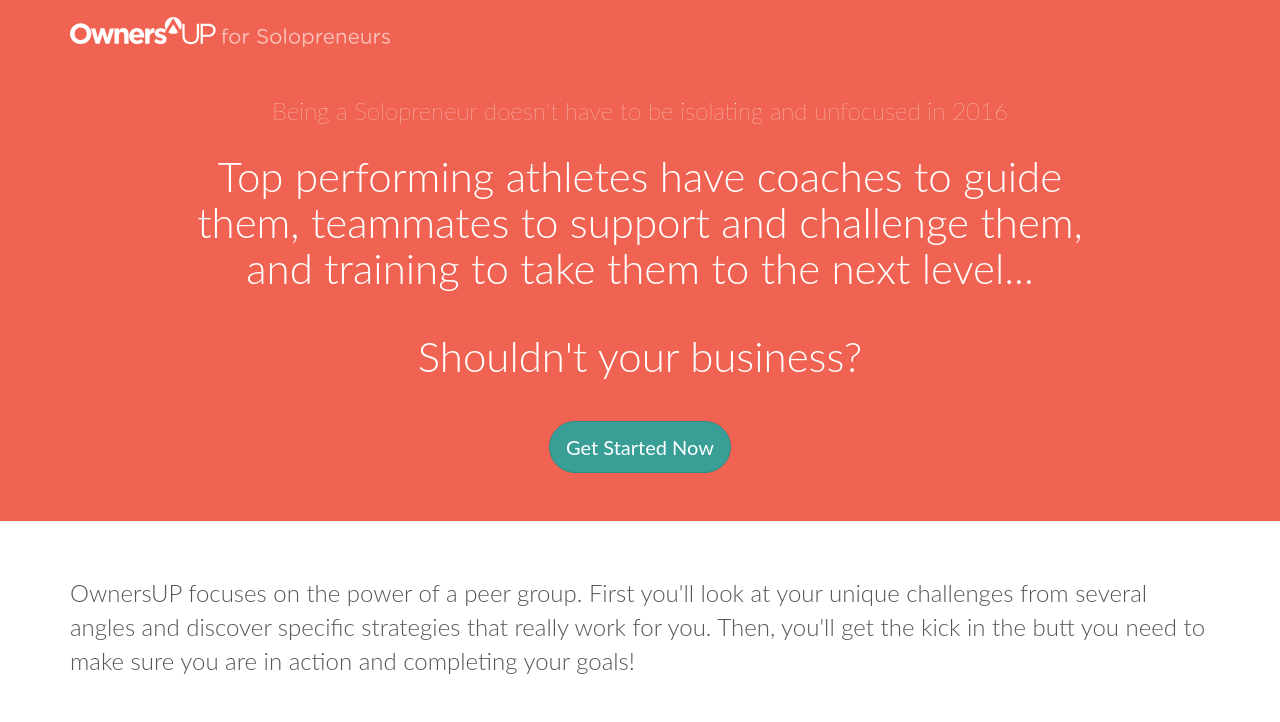
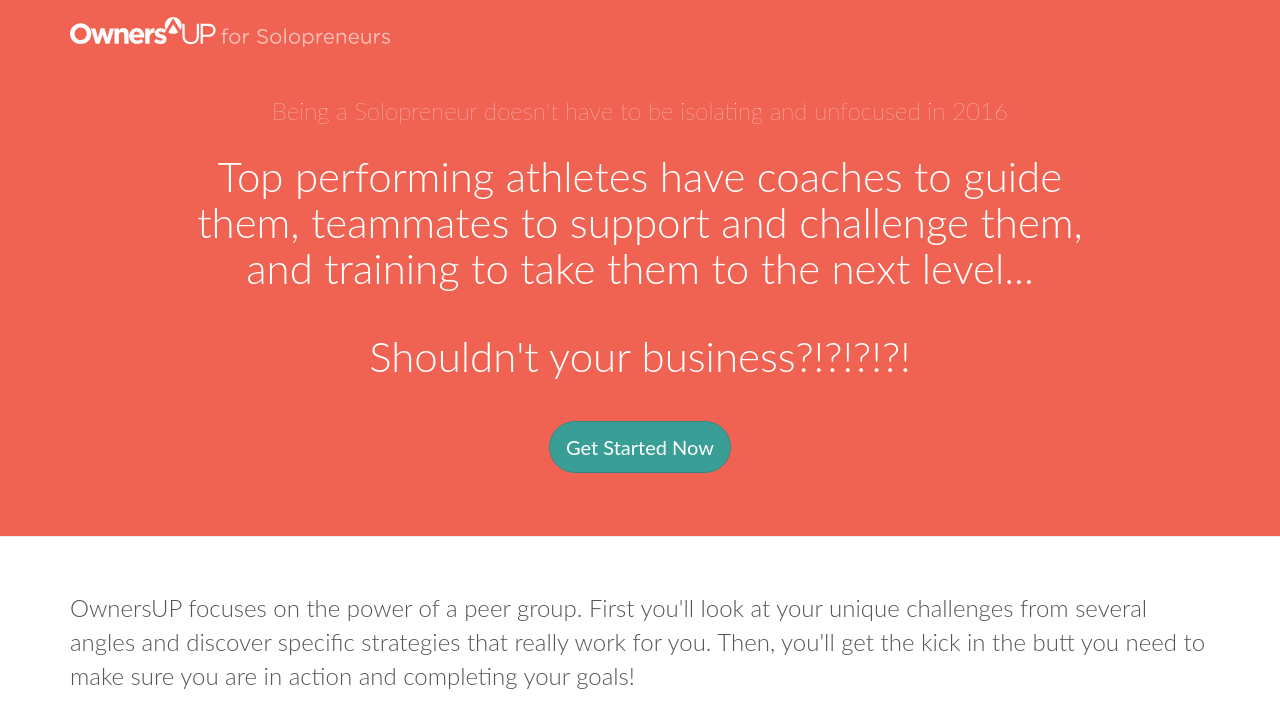
Before and after one commit to OwnersUp/ownersup.com, a Jekyll site: the page built from free-trial/index.html, in a window 1280 px wide and 900 px high, cut to the strip 0-722 px from the top of the window. Built offline with Jekyll 4.4.1, drawn with Linux system fonts in a browser that asks for light colours.

Commit message:
Updated '/free-trial/index.html' via CloudCannon

```diff
--- a/free-trial/index.html
+++ b/free-trial/index.html
@@ -3,18 +3,7 @@
 ---
 <div class="jumbotron">
   <div class="container text-center">
-    <div class="col-md-10 col-md-offset-1 editable">
-      <p>
-        Being a Solopreneur doesn't have to be isolating and unfocused in 2016
-      </p>
-      <h1>
-        Top performing athletes have coaches to guide them, teammates to support and challenge them, and training to take them to the next level...
-      </h1>
-      <h1>
-        Shouldn't your business?
-      </h1>
-      <a class="btn btn-success btn-lg btn-apply" href="#apply">Get Started Now</a>
-    </div>
+    <div class="col-md-10 col-md-offset-1 editable"><p>Being a Solopreneur doesn't have to be isolating and unfocused in 2016</p><h1>Top performing athletes have coaches to guide them, teammates to support and challenge them, and training to take them to the next level...</h1><h1>Shouldn't your business?!?!?!?!</h1><p><a class="btn btn-success btn-lg btn-apply" href="#apply">Get Started Now</a></p></div>
   </div>
 </div>
 <section class="what editable">
@@ -64,11 +53,11 @@
   <div class="container">
     <div class="img-screenshot right">
       <div class="overlay"></div>
-      <img src="/images/screenshot.png">
+      <img src="/images/screenshot.png" />
         <p class="text-center">
           <a class="btn btn-lg btn-success">Apply now for a free month</a>
         </p>
-      </img>
+
     </div>
     <div class="row">
       <div class="col-sm-6">
```
